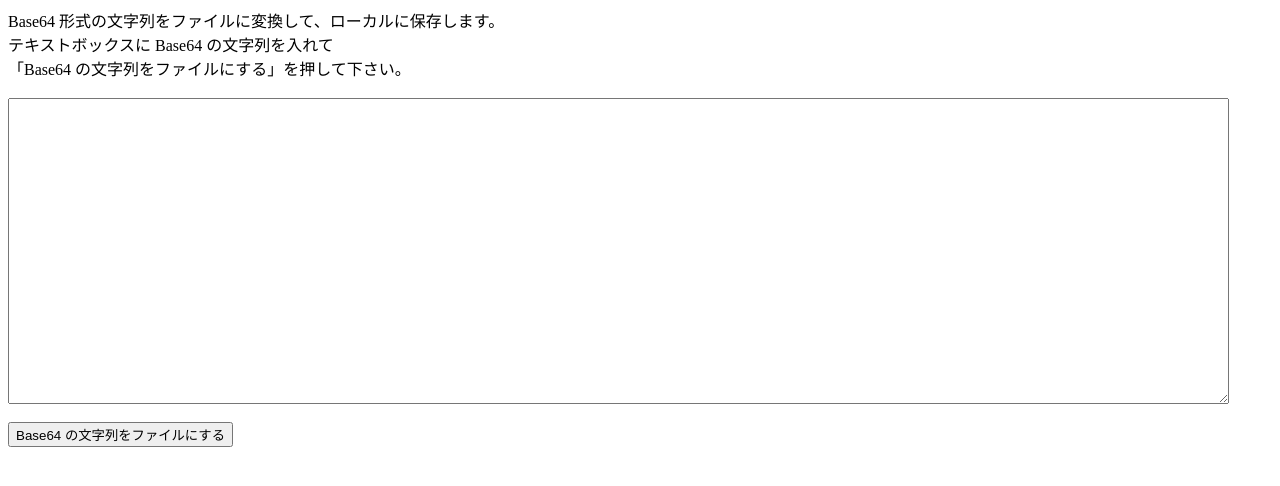
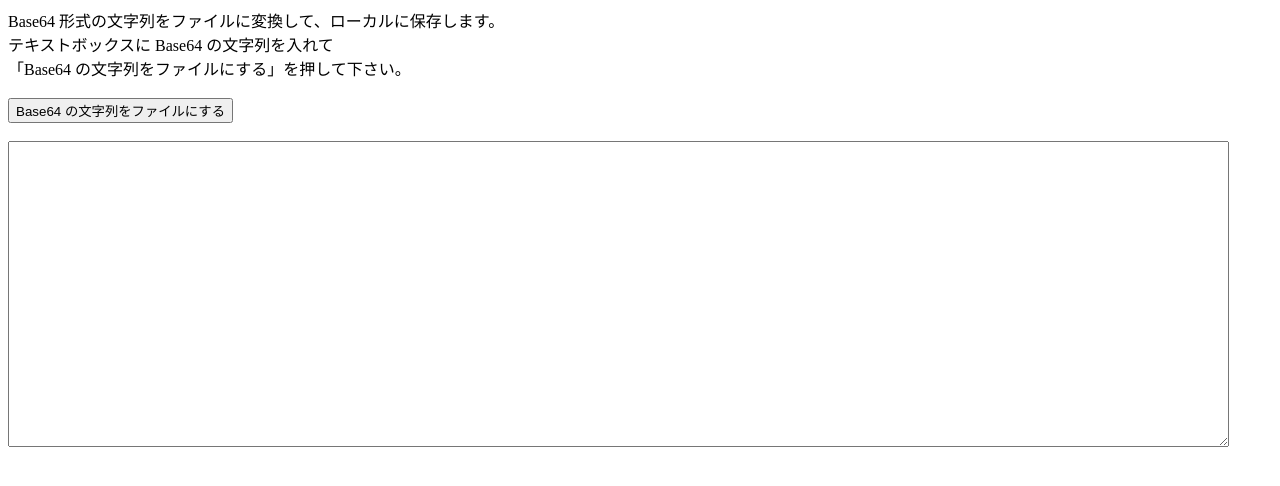
Before and after one commit to uni928/FileToBase64ToFile, a plain HTML site: page decrypter.html in a window 1280 px wide. Drawn offline with Linux system fonts and the light colour scheme.

Commit message:
Update decrypter.html

```diff
--- a/decrypter.html
+++ b/decrypter.html
@@ -10,8 +10,9 @@
   Base64 形式の文字列をファイルに変換して、ローカルに保存します。</br>
   テキストボックスに Base64 の文字列を入れて</br>
   「Base64 の文字列をファイルにする」を押して下さい。</br></br>
-  <textarea id="textbox1" rows="20" cols="150"></textarea></br></br>
-  <button type="button" id="btn" onclick="Func1()">Base64 の文字列をファイルにする</button>
+  <button type="button" id="btn" onclick="Func1()">Base64 の文字列をファイルにする</button></br></br>
+  <textarea id="textbox1" rows="20" cols="150"></textarea>
+
   <script>
 
     async function Func1() {
```
